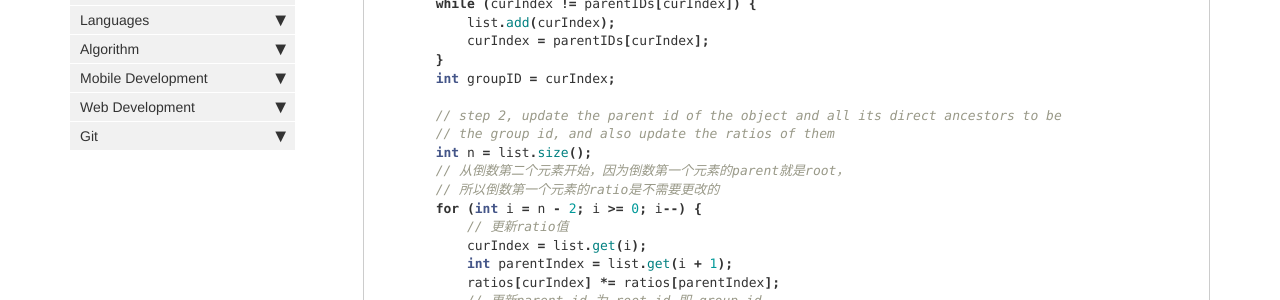
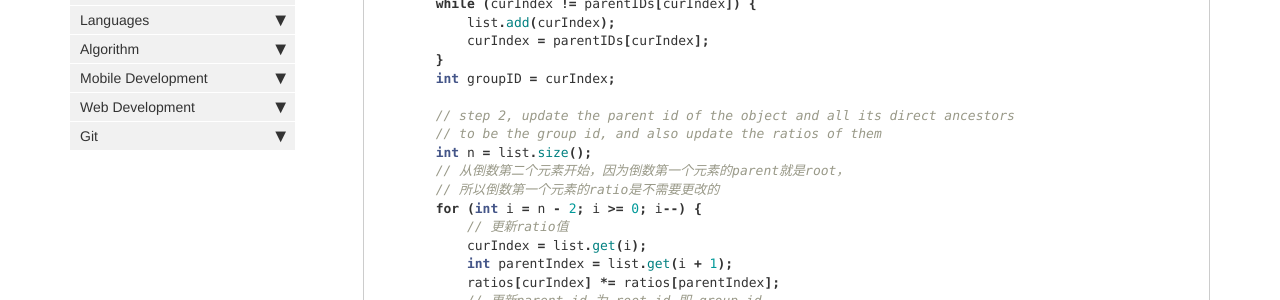
Before and after one commit to HungryOrc/hungryorc.github.io, a Jekyll site: the page built from pages/algorithm/algorithm_union_find.md, in a window 1280 px wide and 900 px high, scrolled down 9044 px. Shown: the part 152-452 px from the top of the window. Built offline with Jekyll 4.4.1, drawn with Linux system fonts in a browser that asks for light colours; nearby versions of some CDN libraries; comment, search, counter and statistics services are not loaded.

```diff
--- a/pages/algorithm/algorithm_union_find.md
+++ b/pages/algorithm/algorithm_union_find.md
@@ -408,8 +408,8 @@ class PathCompressionWeightedTreeUnionFindWithRatiosBetweenElements {
         }
         int groupID = curIndex;
 
-        // step 2, update the parent id of the object and all its direct ancestors to be
-        // the group id, and also update the ratios of them
+        // step 2, update the parent id of the object and all its direct ancestors
+        // to be the group id, and also update the ratios of them
         int n = list.size();
         // 从倒数第二个元素开始，因为倒数第一个元素的parent就是root，
         // 所以倒数第一个元素的ratio是不需要更改的
```
